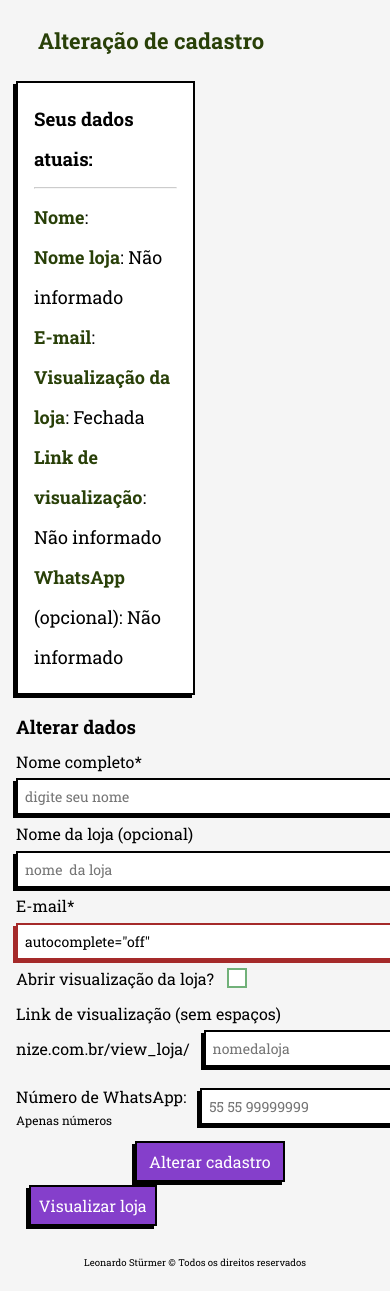
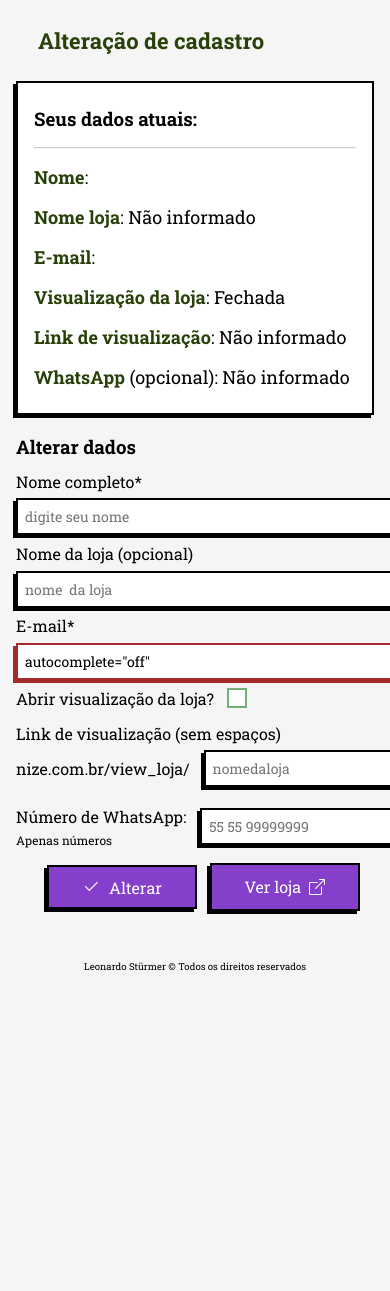
Before and after one commit to leosturmer/nize_web, a PHP site: page /php/view/gui_alteracao_cadastro.php in a window 390 px wide; the page is wider, and only the part inside the window is pictured. Shown: the part 80-1371 px from the top of that part. After the commit the page ends 1051 px from the top of that part, so only its background shows below. Run offline with PHP 8.4, Linux system fonts and the light colour scheme; the visitor is signed in with stand-in values (Sample User, id 1); some libraries are stand-ins or nearby versions.

Commit message:
tela cadastro ok, falta só a view produtos

```diff
--- a/css/query.css
+++ b/css/query.css
@@ -477,6 +477,18 @@
   .texto-pedido-cancelado p {
     font-size: 14px;
   }
+
+  div#minha-area {
+    width: 100%;
+  }
+
+  div.container-horizontal.cadastro-btns {
+    display: flex;
+    justify-self: center;
+    align-items: center;
+  }
+
+
 }
 
 /* CELULAR */
@@ -605,7 +617,7 @@
   }
 
   form#form-cadastro button {
-    margin: 10px auto;
+    margin: 0.8em auto;
   }
 
   /* Tela inicial */
--- a/css/style.css
+++ b/css/style.css
@@ -990,6 +990,12 @@
   margin: 0.8em;
 }
 
+div.container-horizontal.cadastro-btns span.bi-box-arrow-up-right {
+  margin-left: 0.5em;
+  margin-right: 0;
+  font-size: 16px;
+}
+
 .div-btn-wpp > img {
   width: 100%;
 }
--- a/php/view/gui_alteracao_cadastro.php
+++ b/php/view/gui_alteracao_cadastro.php
@@ -181,9 +181,9 @@
           </div>
 
 
-          <div class="container-horizontal">
-            <button type="submit">Alterar cadastro</button>
-            <a href="./view_loja.php?loja=<?php echo $usuario->nome_visualizacao ?>" target="_blank" class="btn-alterar">Visualizar loja</a>
+          <div class="container-horizontal cadastro-btns">
+            <button type="submit"><span class="bi bi-check2"></span>Alterar</button>
+            <a href="./view_loja.php?loja=<?php echo $usuario->nome_visualizacao ?>" target="_blank" class="btn-alterar">Ver loja<span class="bi bi-box-arrow-up-right"></span></a>
           </div>
         </form>
       </div>
```
Also changed, not shown: TODO.md (+3 -1 lines).
